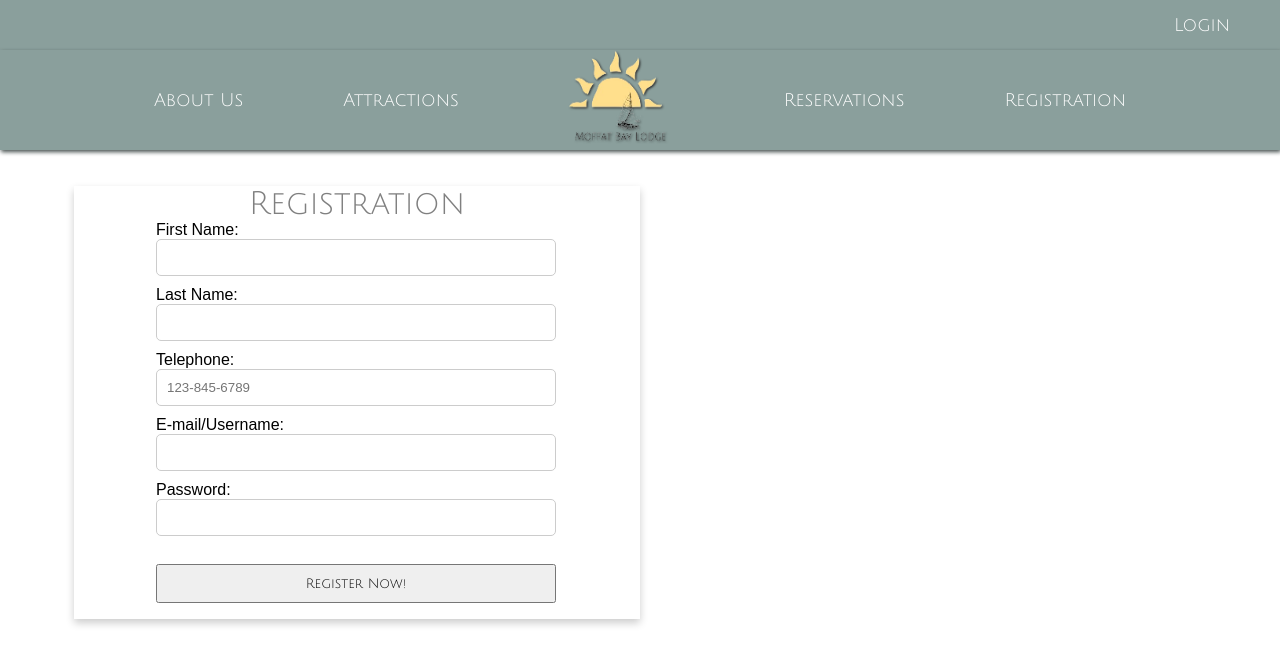
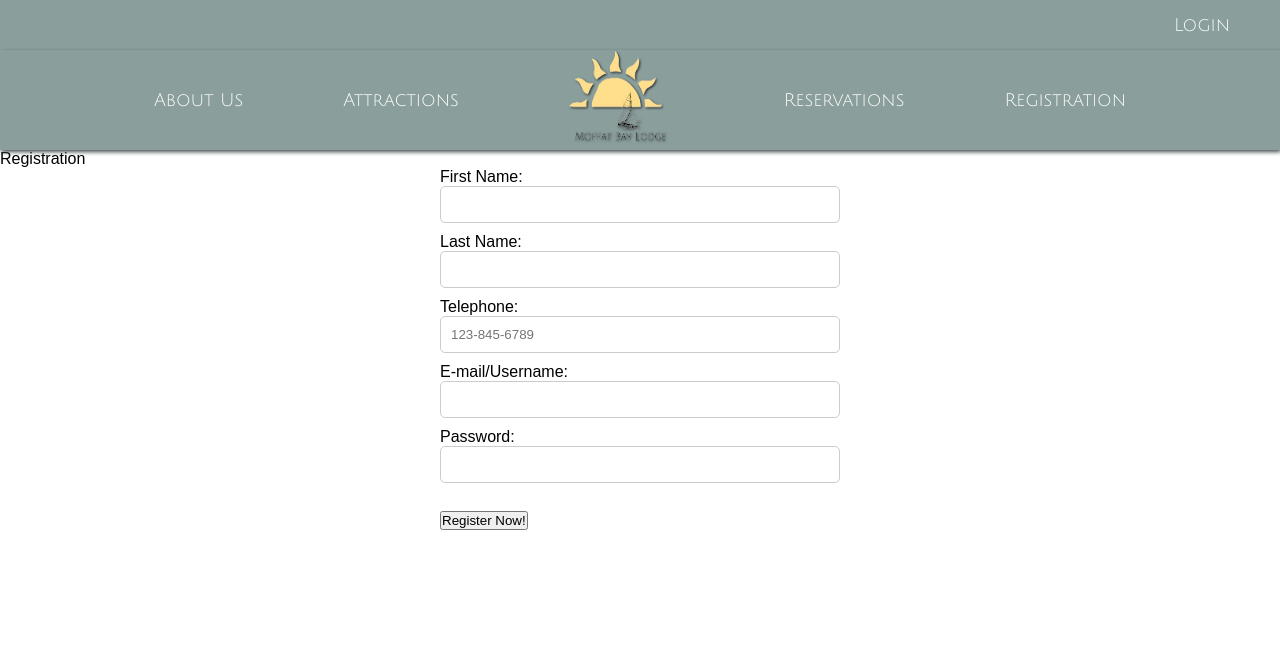
Before and after one commit to samiahFord/Moffat-Bay, a PHP site: page /Registration.php in a window 1280 px wide. Shown: the top 665 px of the page. Run offline with PHP 8.4, Linux system fonts and the light colour scheme.

Commit message:
01/31/2024

```diff
--- a/shared/styles.css
+++ b/shared/styles.css
@@ -44,11 +44,16 @@
   text-decoration: none;
   font-size: large;
 }
-
 a:hover {
   padding: 0px 50px;
   -webkit-filter: drop-shadow(1px 1px 1px #222);
   filter: drop-shadow(1px 1px 1px #222);
+}
+
+* {
+  margin: 0;
+  padding: 0;
+  box-sizing: border-box;
 }
 
 #navbar {
@@ -150,11 +155,7 @@ form {
     text-align: left; /* Align labels to the left */
     margin-bottom: 5px;
 }
-input[type="submit"]{
-    width: 100%;
-    padding: 10px;
-    font-family: "Julius Sans One", sans-serif;
-}
+
 input[type="text"],
 input[type="email"],
 input[type="tel"],
@@ -200,32 +201,3 @@ button:hover {
         text-align: center;
     }
 }
-
-#container {
-  margin-top: 2%;
-  margin-left: 5%;
-  margin-right: 5%;
-  padding: 10px;
-}
-
-.card {
-  box-shadow: 0 4px 8px rgba(0, 0, 0, 0.2);
-  transition: 0.3s;
-  width: 50%;
-}
-
-.card-title {
-  text-align: center;
-  font-size: 2em;
-  color: gray;
-  font-weight: 400;
-  font-family: "Julius Sans One", sans-serif;
-}
-
-.card-content {
-  padding: 0px 2px 16px 0px;
-}
-
-.card a:hover {
-  box-shadow: 0px 8px 16px 0 rgba(0, 0, 0, 0.2);
-}
```
Also changed, not shown: login.php (+8 -11 lines), nbproject/project.xml (added, +9 -0 lines), shared/Moffat_Bay_Lodge.jpeg (added), shared/Moffat_Bay_Lodge_1.jpeg (added), 2 other files.
